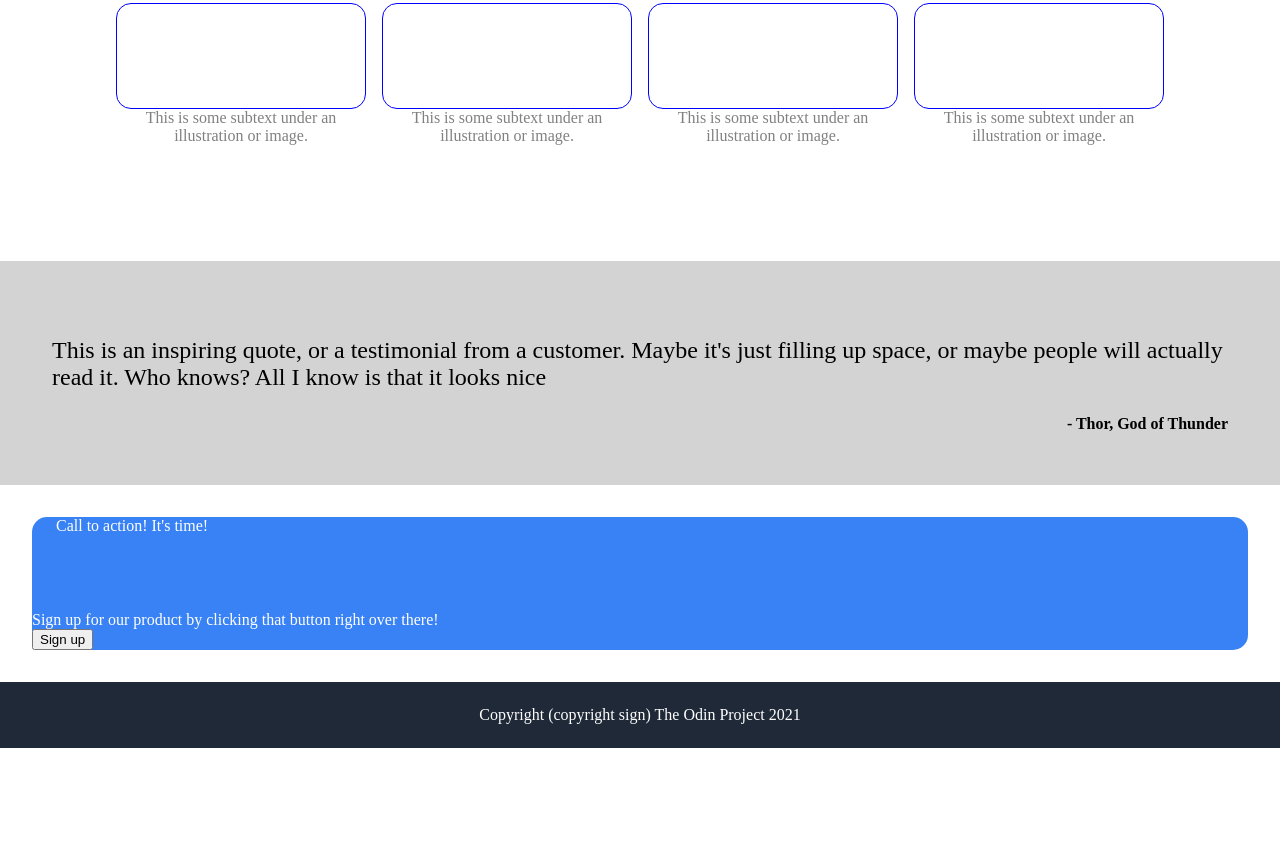
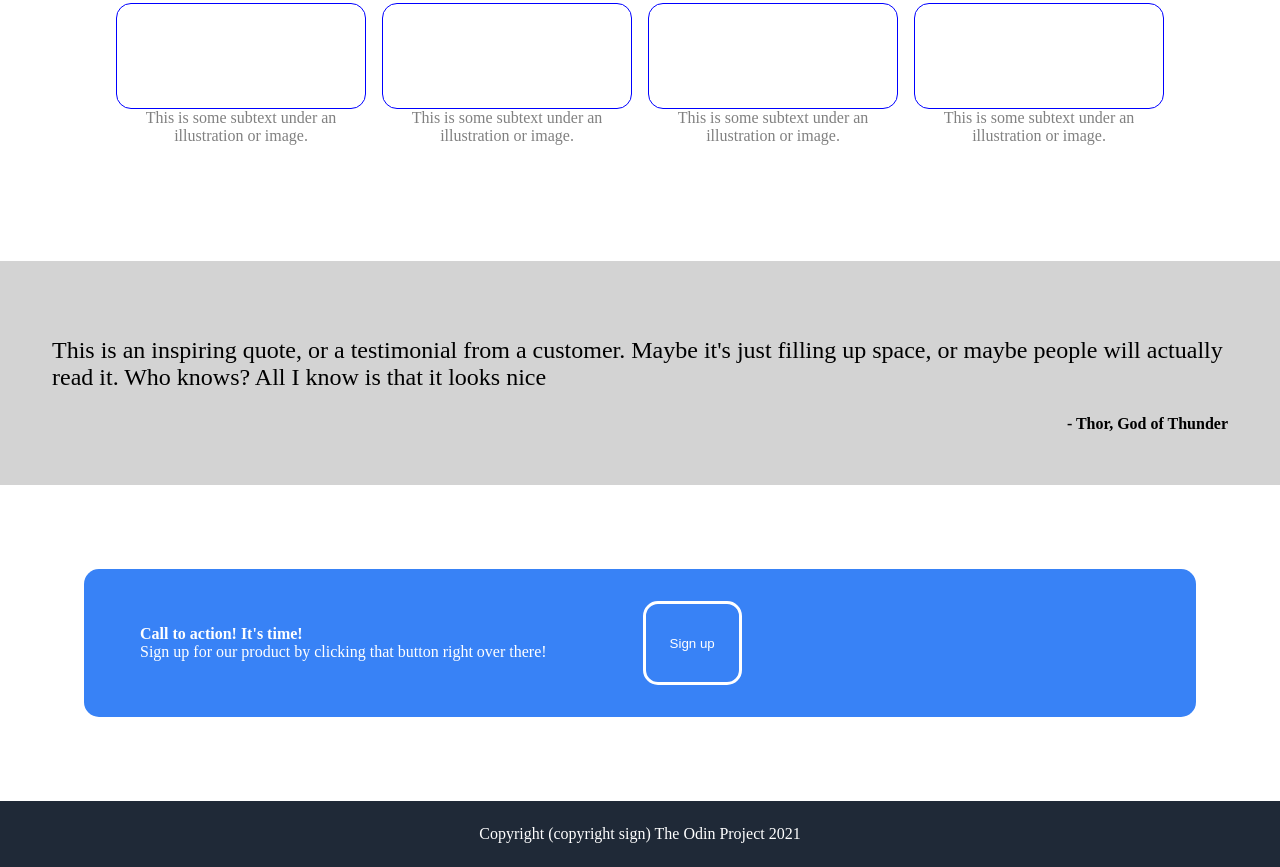
Before and after one commit to LoganBrinsmead/OdinLandingPage, a plain HTML site: page index.html in a window 1280 px wide. Shown: the part 542-1409 px from the top of the page. Before the commit the page ends 1290 px from the top, so only its background shows below. Drawn offline with Linux system fonts and the light colour scheme.

Commit message:
More CSS and HTML edits.

```diff
--- a/index.html
+++ b/index.html
@@ -63,9 +63,11 @@
 
         <div class="action-container">
             <div class="action">
-                <div class="header text">Call to action! It's time!</div>
-                <div class="text">Sign up for our product by clicking that button right over there!</div>
-                <button class="sign-up">Sign up</button>
+                <div class="action-text">
+                    <div class="action-header">Call to action! It's time!</div>
+                    <div class="action-description">Sign up for our product by clicking that button right over there!</div>
+                </div>
+                <button class="action-button">Sign up</button>
             </div>
         </div>
 
--- a/style.css
+++ b/style.css
@@ -147,7 +147,6 @@ div.header-content p {
 }
 
 .quote {
-
     font-size: 24px;
 }
 
@@ -163,23 +162,39 @@ div.header-content p {
 }
 
 .action {
+    display: flex;
+    padding: 32px;
+    margin: 52px;
+
     border-radius: 15px;
     background-color: #3882F6;
     color: white;
 }
 
-.action.header {
-    padding: 0;
-    margin: 0;
+.action-text {
+    display: flex;
+    flex-direction: column;
+
+    align-items: flex-start;
+    padding: 24px;
 }
 
-.action.text {
+.action-header {
+    font-weight: bold;
+}
+
+.action-button {
     display: flex;
-    flex-direction: row;
-    gap: 0;
-    margin: 0;
-    padding: 0;
-    justify-content: left;
+    justify-content: center;
+    align-items: center;
+    padding: 24px;
+    color: white;
+
+    background-color: #3882F6;
+    border-radius: 15px;
+    border-width: 1px;
+    border: solid white;
+    margin-left: 72px;
 }
 
 /* footer styles */
```
